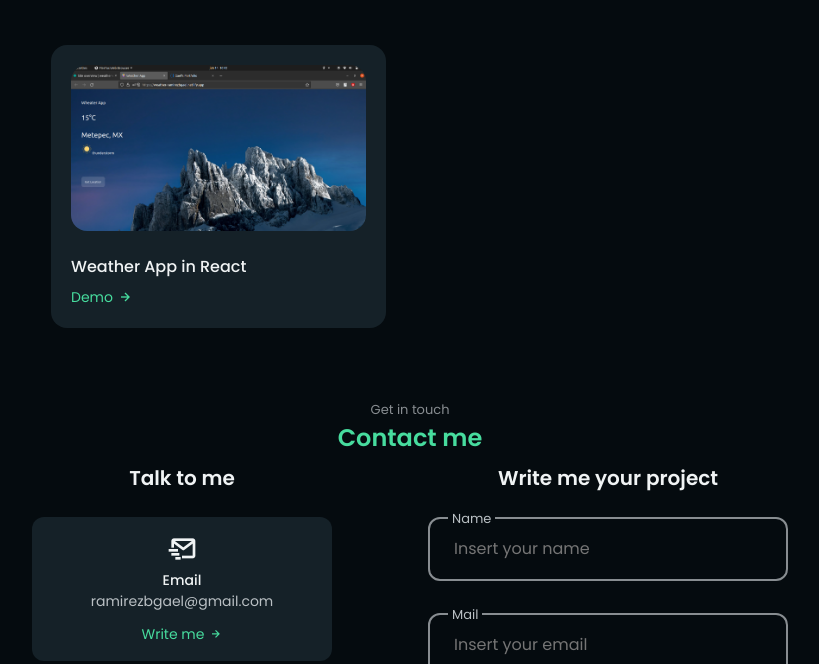
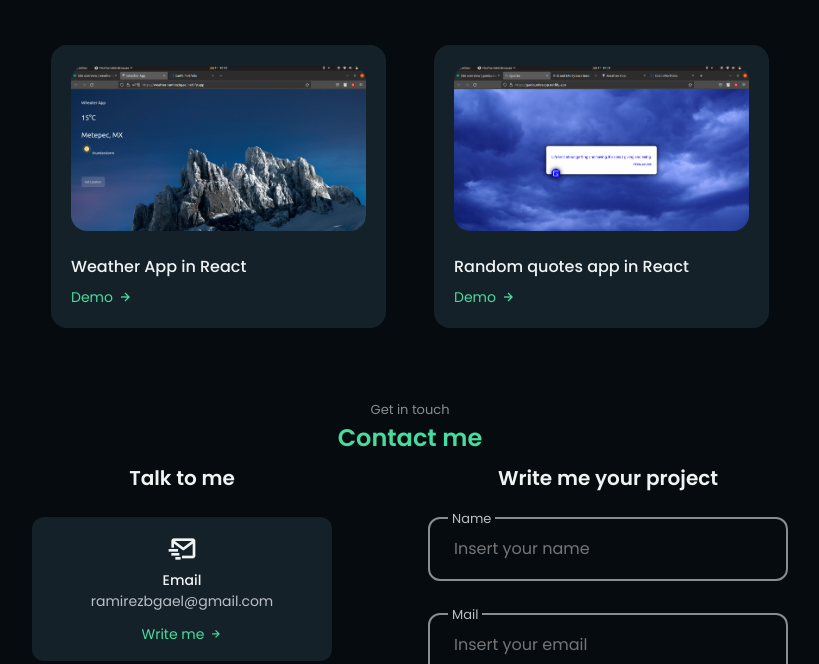
Before and after one commit to gaelbrick/portfolio, a plain HTML site: page index.html in a window 1280 px wide. Shown: the part 2497-3161 px from the top of the page, without its empty margins (230-1049 px from the left). Drawn offline with nearby package versions, Linux system fonts and the light colour scheme.

Commit message:
quotes app included

```diff
--- a/index.html
+++ b/index.html
@@ -475,41 +475,15 @@
                         Demo <i class='bx bx-right-arrow-alt work_icon'></i>
                     </a>
                 </div>
-                <!-- <div class="work_card mix movil">
-                    <img src="./assets/img/work2.jpeg" alt="" class="work_img">
 
-                    <h3 class="work_title">App Movil</h3>
-                    <a href="#" class="work_button">
+                <div class="work_card mix react">
+                    <img src="./assets/img/realwork4.png" alt="" class="work_img">
+
+                    <h3 class="work_title">Random quotes app in React</h3>
+                    <a href="https://gaelquotesapp.netlify.app/" class="work_button" target="_blank">
                         Demo <i class='bx bx-right-arrow-alt work_icon'></i>
                     </a>
                 </div>
-
-                <div class="work_card mix design">
-                    <img src="./assets/img/work3.png" alt="" class="work_img">
-
-                    <h3 class="work_title">Brand Design</h3>
-                    <a href="#" class="work_button">
-                        Demo <i class='bx bx-right-arrow-alt work_icon'></i>
-                    </a>
-                </div>
-
-                <div class="work_card mix web">
-                    <img src="./assets/img/work4.jpeg" alt="" class="work_img">
-
-                    <h3 class="work_title">Web Design</h3>
-                    <a href="#" class="work_button">
-                        Demo <i class='bx bx-right-arrow-alt work_icon'></i>
-                    </a>
-                </div>
-
-                <div class="work_card mix movil">
-                    <img src="./assets/img/work5.png" alt="" class="work_img">
-
-                    <h3 class="work_title">App Movil</h3>
-                    <a href="#" class="work_button">
-                        Demo <i class='bx bx-right-arrow-alt work_icon'></i>
-                    </a>
-                </div> -->
             </div>
         </section>
 
```
Also changed, not shown: assets/img/realwork4.png (added).
